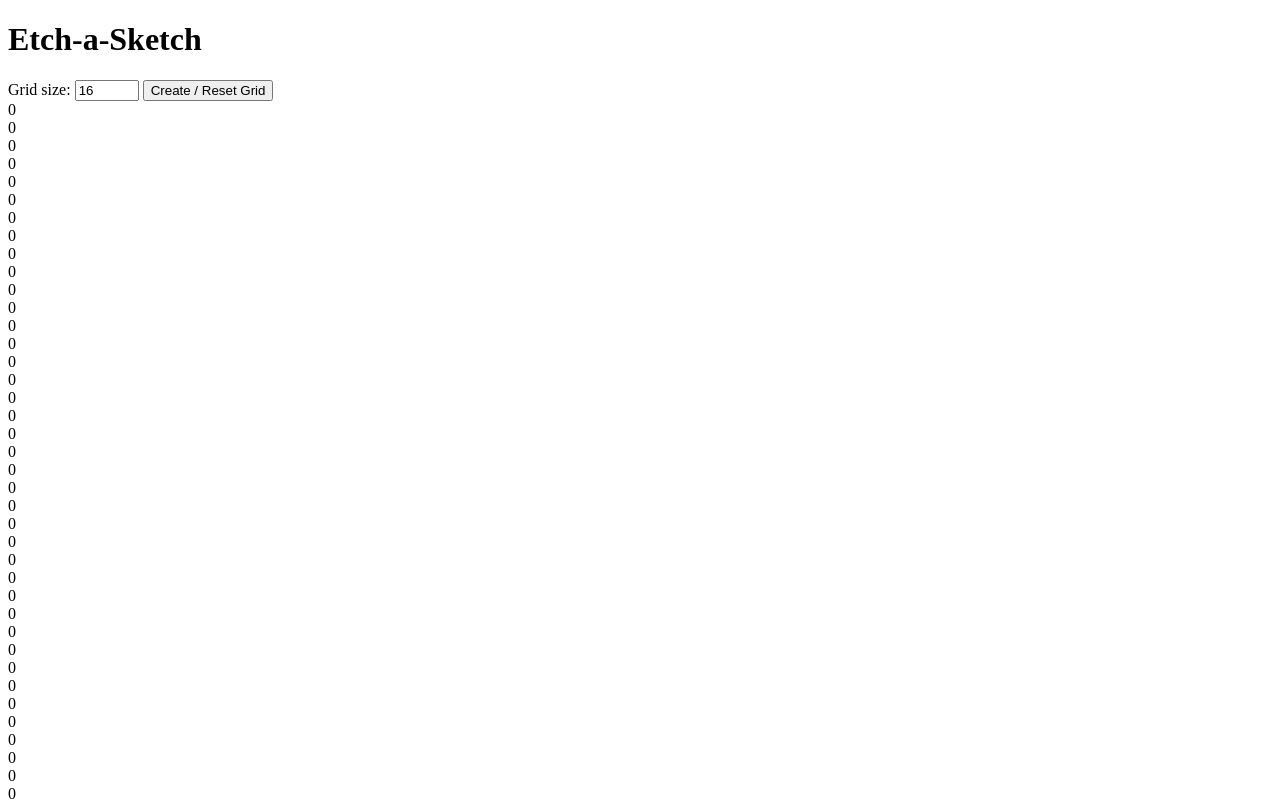
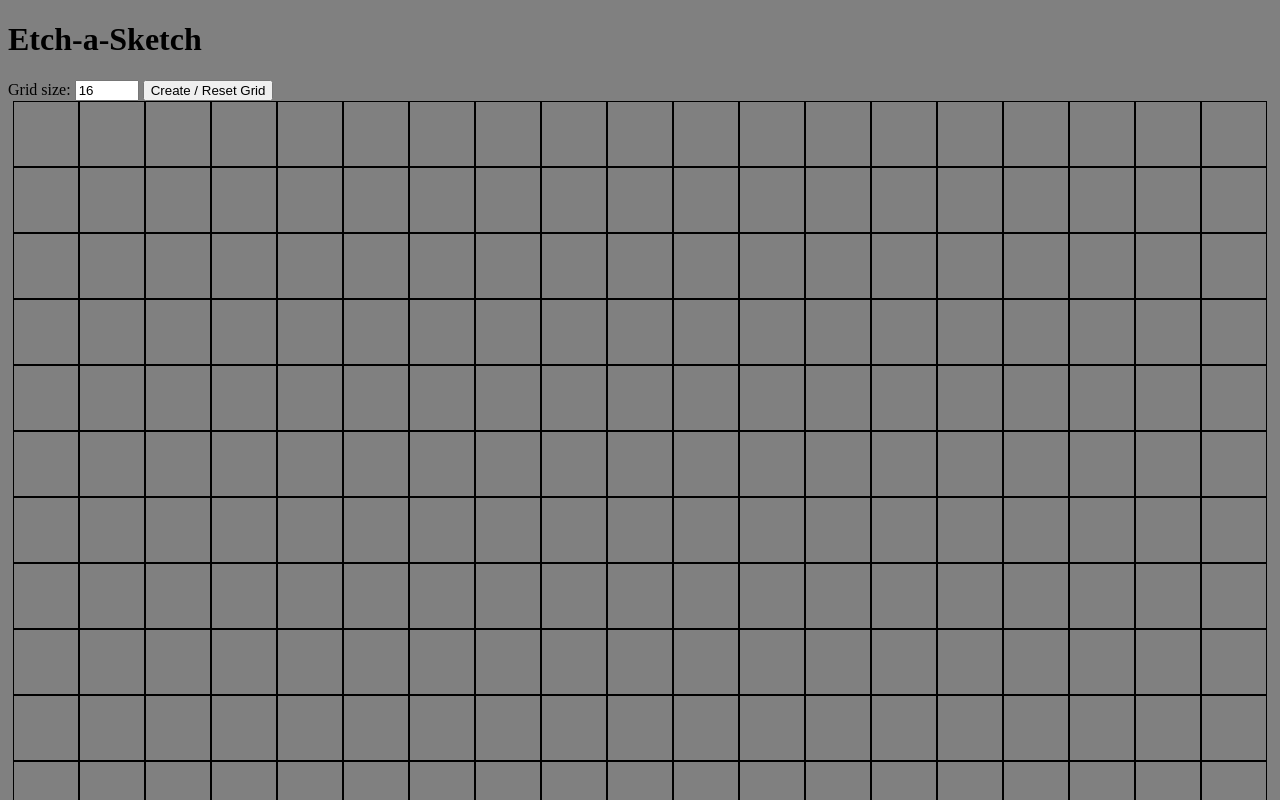
Before and after one commit to McVerizonPresident/TOP-etch-a-sketch, a plain HTML site: page index.html in a window 1280 px wide. Both pictures are taken after a click on the button "Create / Reset Grid". Shown: the top 800 px of the page. Drawn offline with Linux system fonts and the light colour scheme.

Commit message:
Added CSS to begin using flexbox, working on scaling grids according to amount of squares. Also added padding and changed background color

```diff
--- a/index.html
+++ b/index.html
@@ -5,7 +5,7 @@
     <meta charset="UTF-8">
     <meta name="viewport" content="width=device-width, initial-scale=1.0">
     <title>Etch-a-Sketch</title>
-    <link rel="stylesheet" href="style.css">
+    <link rel="stylesheet" href="styles.css">
     <script src="script.js" defer></script>
 </head>
 <body>
--- a/script.js
+++ b/script.js
@@ -2,12 +2,13 @@ const gridSize = document.querySelector('#grid-size');
 const resizeGrid = document.querySelector('#resize-grid');
 const container = document.querySelector('#container');
 
+
 function gridCreator () {
+    container.innerHTML = "";
     const userInput = Number(gridSize.value);
     for (let i = 0; i < userInput * userInput; i++) {
     const square = document.createElement('div');
     square.classList.add('square');
-    square.textContent = "0"
     container.appendChild(square)
 }
 }
--- a/styles.css
+++ b/styles.css
@@ -0,0 +1,16 @@
+#container {
+    display: flex;
+    flex-wrap: wrap;
+    align-items: center;
+    justify-content: center;
+    flex-basis: 1 1 0;
+}
+
+.square {
+    padding: 2rem;
+    border: 1px solid black;
+}
+
+body {
+    background-color: gray;
+}
```
